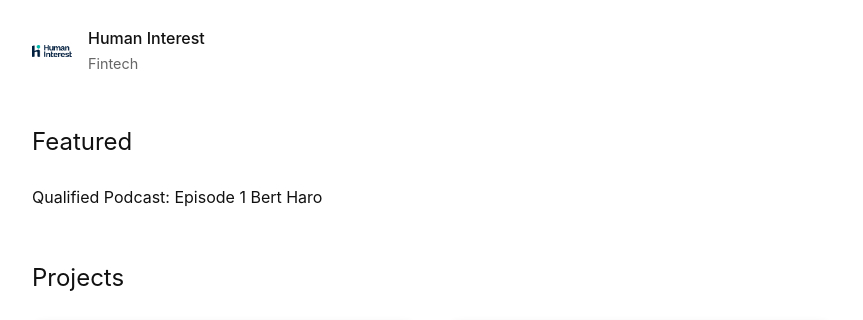
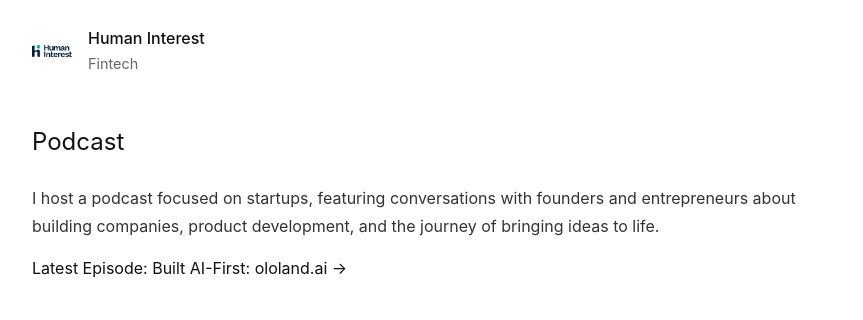
Before and after one commit to bertharo/portfolio, a React (Create React App) app: page / in a window 1280 px wide. Shown: the part 1100-1420 px from the top of the page, without its empty margins (208-1071 px from the left). Built offline with nearby package versions, Linux system fonts and the light colour scheme; grey boxes are pictures that could not be loaded.

Commit message:
Add Tranare iOS app and podcast hosting section

```diff
--- a/src/App.js
+++ b/src/App.js
@@ -31,7 +31,7 @@ function App() {
             marginBottom: '2rem',
             fontWeight: '300'
           }}>
-            Product Leader & Boston Marathoner
+            Product Leader, Boston Marathoner & Podcast Host
           </p>
           <div style={{
             display: 'flex',
@@ -134,6 +134,32 @@ function App() {
           </div>
         </section>
 
+        {/* Podcast Section */}
+        <section id="podcast" className={styles.section} style={{ marginBottom: '3rem' }}>
+          <h2 className={styles.sectionTitle} style={{
+            fontSize: '1.5rem',
+            fontWeight: '400',
+            marginBottom: '1.5rem',
+            color: '#111'
+          }}>
+            Podcast
+          </h2>
+          <div style={{ marginBottom: '1.5rem' }}>
+            <p style={{ marginBottom: '1rem', color: '#333', lineHeight: '1.7' }}>
+              I host a podcast focused on startups, featuring conversations with founders and entrepreneurs about building companies, product development, and the journey of bringing ideas to life.
+            </p>
+            <a href="https://open.spotify.com/episode/4IPwB35TmY5Ifeay0CNmOa?si=difNGTeBRz2VOv49ICEu-g&nd=1&dlsi=2b7a9b8d228e4d52" target="_blank" rel="noopener noreferrer" style={{
+              color: '#111',
+              textDecoration: 'none',
+              fontSize: '1rem',
+              fontWeight: '400',
+              transition: 'opacity 0.2s'
+            }}>
+              Latest Episode: Built AI-First: ololand.ai →
+            </a>
+          </div>
+        </section>
+
         {/* Featured Section - Simple link */}
         <section id="featured" className={styles.section} style={{ marginBottom: '3rem' }}>
           <h2 className={styles.sectionTitle} style={{
--- a/src/Projects.js
+++ b/src/Projects.js
@@ -38,6 +38,12 @@ const Projects = () => {
       description: "An AI-powered running companion built with ChatGPT, designed to help runners track their progress, get personalized training advice, and achieve their running goals. Combines the power of AI with running expertise.",
       url: "https://roger-black.vercel.app/",
       image: "https://images.unsplash.com/photo-1563013544-824ae1b704d3?w=800&h=600&fit=crop"
+    },
+    {
+      title: "Tranare",
+      description: "A native iOS running app that seamlessly integrates with Strava to track your latest runs. Features AI-powered coaching that analyzes your running data and provides personalized training advice tailored to your specific running goals.",
+      url: "https://apps.apple.com/app/tranare",
+      image: "https://images.unsplash.com/photo-1512941937669-90a1b58e7e9c?w=800&h=600&fit=crop"
     }
   ];
 
```
